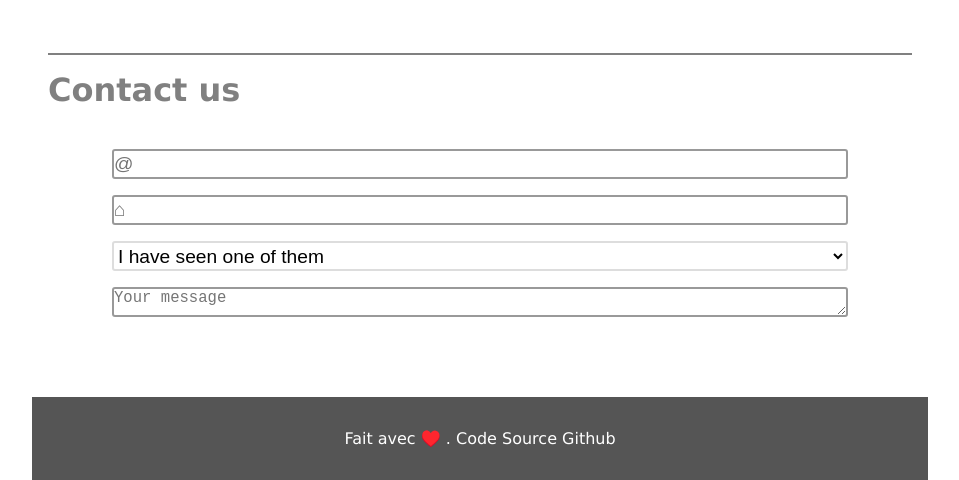
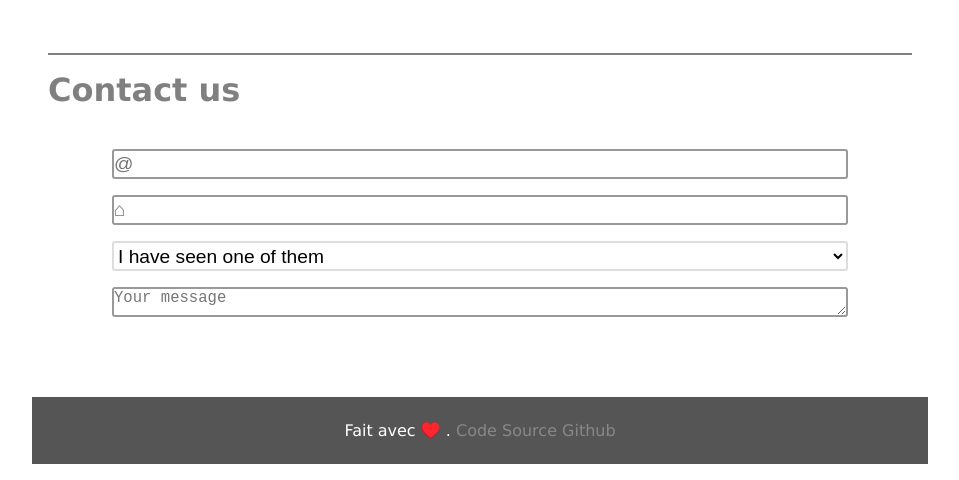
Before and after one commit to letotor/hillSide, a website built with Parcel: page index.html in a window 1280 px wide. Shown: the part 1169-1649 px from the top of the page, without its empty margins (160-1119 px from the left). Built offline with nearby package versions, Linux system fonts and the light colour scheme.

Commit message:
descriptif readme.md

```diff
--- a/assets/styles.css
+++ b/assets/styles.css
@@ -7,6 +7,12 @@
 
 li{
     list-style: none;
+}
+
+
+a{
+    text-decoration: none;
+    text-underline: none;
 }
 /***/
 
@@ -122,6 +128,10 @@ form{
 footer{
     background-color: #555;
     color:white;
-    padding:2rem 0;
+    padding:1.5rem 0;
     text-align: center;
 }
+
+footer a{
+    color : #888;
+}
--- a/index.html
+++ b/index.html
@@ -44,7 +44,9 @@
             </div>
 
         </form>
-        <footer>Fait avec ♥️ . <a>Code Source Github</a> </footer>
+        <footer>
+            <div></div>Fait avec ♥️ . <a target="_blank" href="https://github.com/letotor/hillSide" >Code Source Github</a>
+        </footer>
     </div>
 
 </body>
```
Also changed, not shown: README.md (added).
